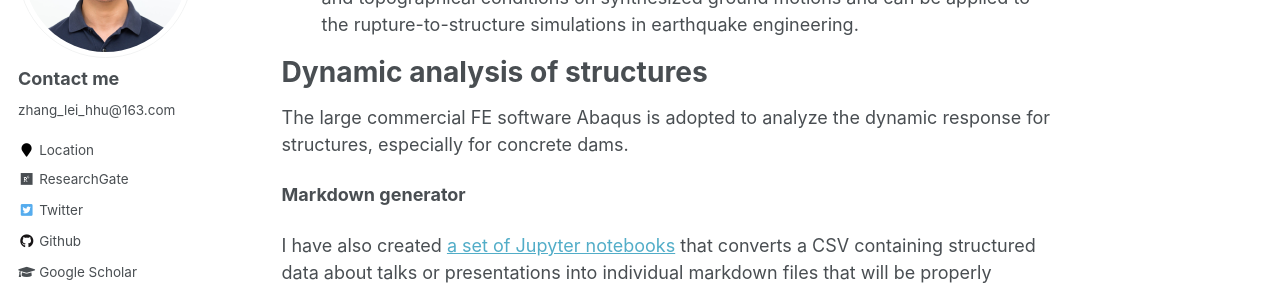
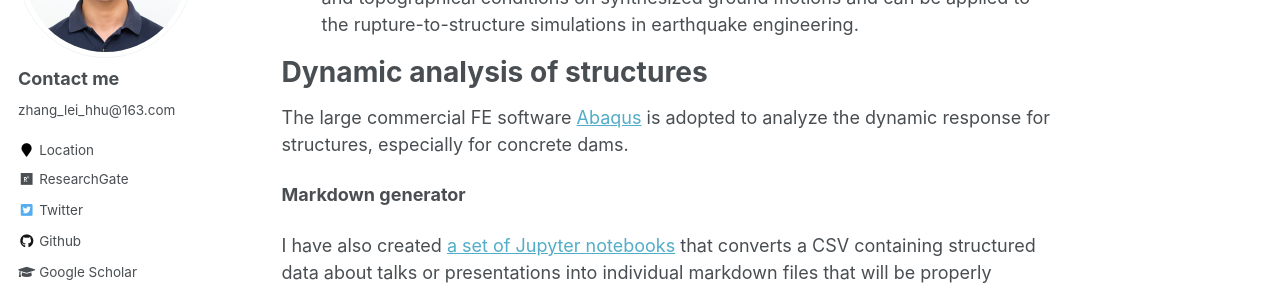
Before and after one commit to zhanglei911/zhanglei911.github.io, a Jekyll site: the page built from _pages/about.md, in a window 1280 px wide and 900 px high, scrolled down 989 px. Shown: the part 153-443 px from the top of the window. Built offline with Jekyll 4.4.1, drawn with Linux system fonts in a browser that asks for light colours; some web fonts are replaced; part of the change alters nothing that is shown.

```diff
--- a/_pages/about.md
+++ b/_pages/about.md
@@ -30,7 +30,7 @@ To numerically simulating the 3D seismic wave propagation from rupture to struct
 
 Dynamic analysis of structures
 ======
-The large commercial FE software Abaqus is adopted to analyze the dynamic response for structures, especially for concrete dams.
+The large commercial FE software [Abaqus](https://www.3ds.com/products-services/simulia/products/abaqus/) is adopted to analyze the dynamic response for structures, especially for concrete dams.
 
 **Markdown generator**
 
```
